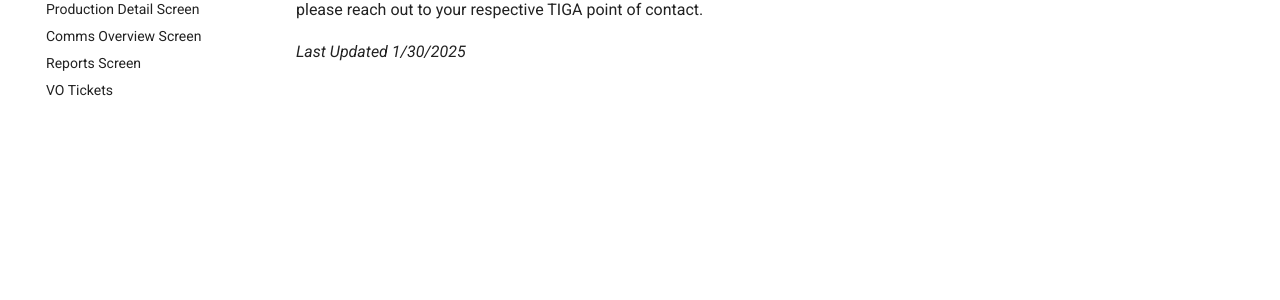
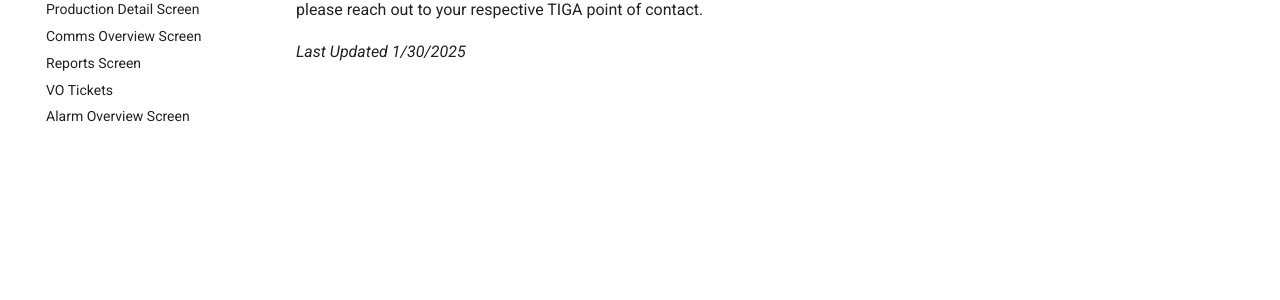
Before and after one commit to Mokrecho1/ER-8.1SystemDocumentation, an MkDocs documentation site: the page built from docs/index.md, in a window 1280 px wide. Shown: the part 336-636 px from the top of the page. Built offline with MkDocs 1.6.1 and Material for MkDocs 9.7.7, drawn with Linux system fonts in a browser that asks for light colours; comment, search, counter and statistics services are not loaded.

Commit message:
Update mkdocs.yml

```diff
--- a/mkdocs.yml
+++ b/mkdocs.yml
@@ -27,6 +27,7 @@ nav:
   - Comms Overview Screen.md
   - Reports Screen.md
   - VO Tickets Screen.md
+  - Alarm Overview Screen.md
 
 Extra:
    social:
```
